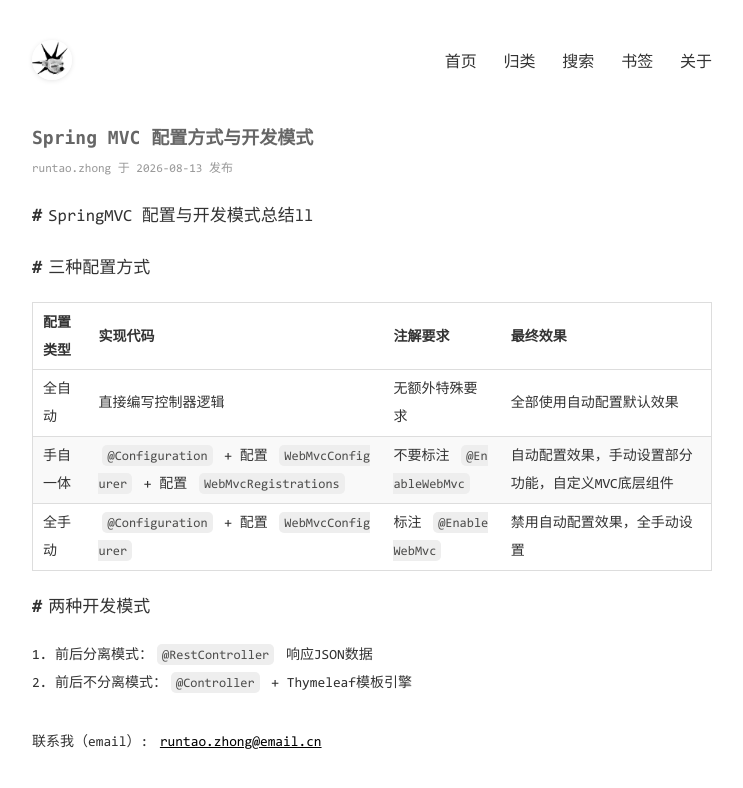
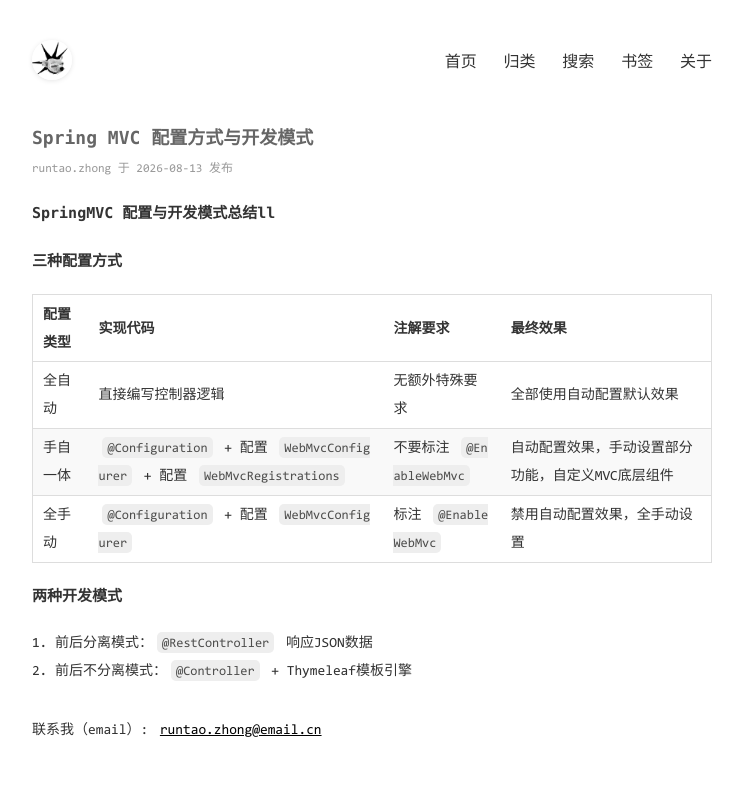
Before and after one commit to zhongruntao/zhongruntao.github.io, a Jekyll site: the page built from _posts/2026-08-14-SpirngBoot-Way.md, in a window 1280 px wide. Shown: the top 788 px of the page, without its empty margins (268-1011 px from the left). Built offline with Jekyll 4.4.1, drawn with Linux system fonts in a browser that asks for light colours.

```diff
--- a/_posts/2026-08-14-SpirngBoot-Way.md
+++ b/_posts/2026-08-14-SpirngBoot-Way.md
@@ -5,9 +5,9 @@ categories: [ SpringBoot, Logback ]
 date: 2026-08-13
 ---
 
-# SpringMVC 配置与开发模式总结ll
+### SpringMVC 配置与开发模式总结ll
 
-## 三种配置方式
+#### 三种配置方式
 
 | 配置类型 | 实现代码                                                                | 注解要求                 | 最终效果                                          |
 |----------|-------------------------------------------------------------------------|--------------------------|---------------------------------------------------|
@@ -15,7 +15,7 @@ date: 2026-08-13
 | 手自一体 | `@Configuration` + 配置 `WebMvcConfigurer` + 配置 `WebMvcRegistrations` | 不要标注 `@EnableWebMvc` | 自动配置效果，手动设置部分功能，自定义MVC底层组件 |
 | 全手动   | `@Configuration` + 配置 `WebMvcConfigurer`                              | 标注 `@EnableWebMvc`     | 禁用自动配置效果，全手动设置                      |
 
-## 两种开发模式
+#### 两种开发模式
 
 1. 前后分离模式：`@RestController` 响应JSON数据
 2. 前后不分离模式：`@Controller` + Thymeleaf模板引擎
```
